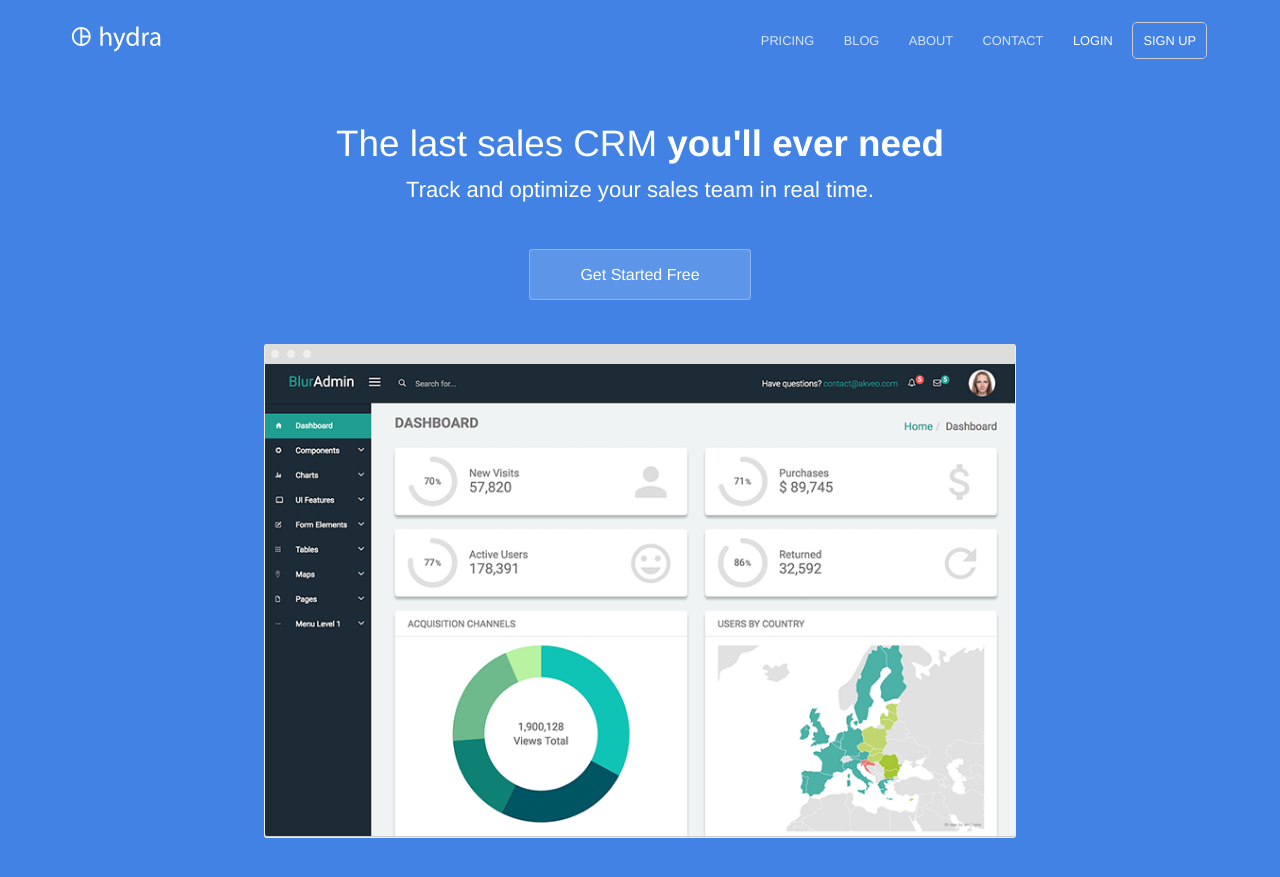
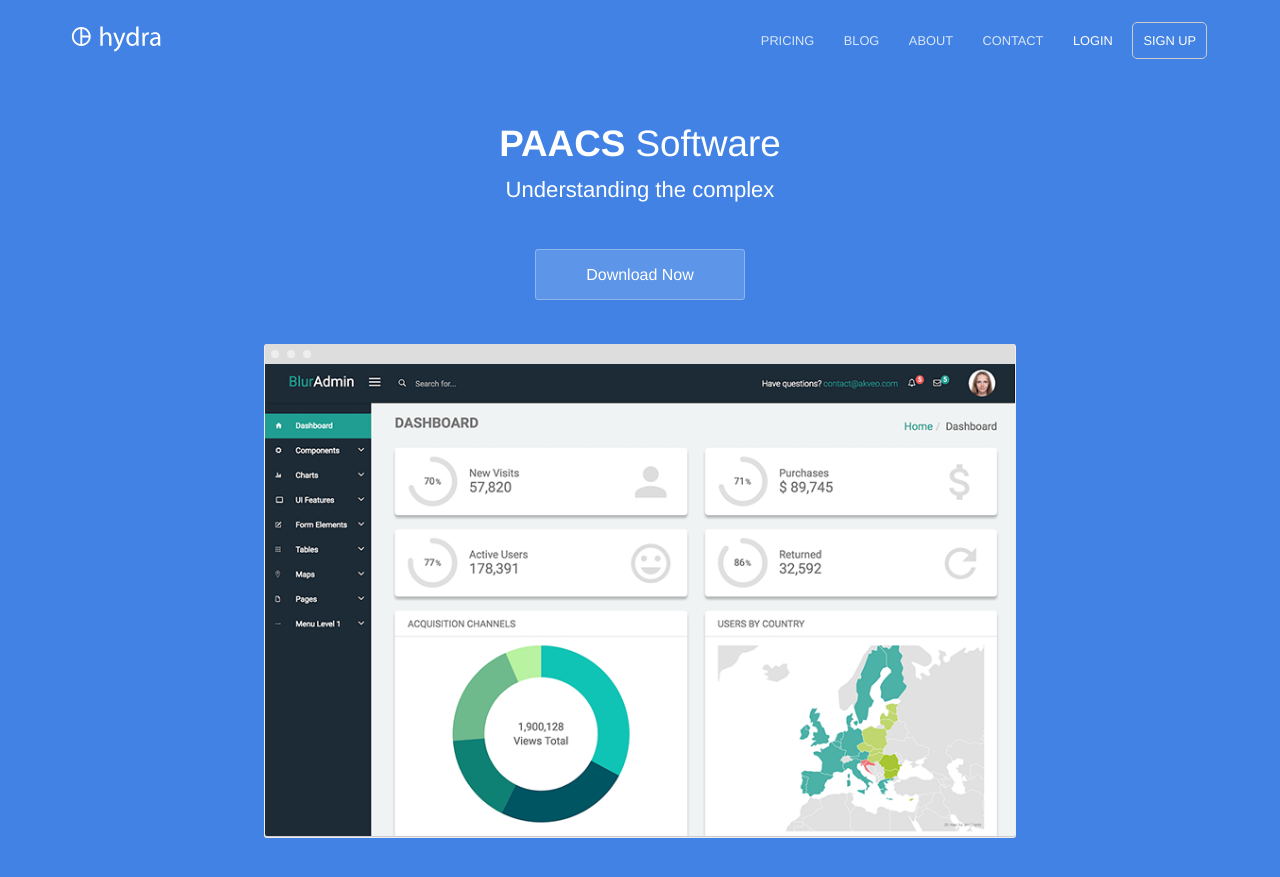
Before and after one commit to Grixsep/PAACS-Website, a Jekyll site: the page built from index.html, in a window 1280 px wide and 900 px high. Shown: the top 877 px of the window. Built offline with Jekyll 4.4.1, drawn with Linux system fonts in a browser that asks for light colours.

Commit message:
Update index.html
slight updates to name

```diff
--- a/index.html
+++ b/index.html
@@ -4,9 +4,9 @@ description: Track and optimize your sales team in real time
 ---
 <section class="hero">
 	<div class="text-container">
-		<h1 class="editable">The last sales CRM <strong>you'll ever need</strong></h1>
-		<p class="subtext editable">Track and optimize your sales team in real time.</p>
-		<div class="cta button alt"><a href="{{ site.baseurl }}/contact/">Get Started Free</a></div>
+		<h1 class="editable"><strong>PAACS</strong> Software</h1>
+		<p class="subtext editable">Understanding the complex</p>
+		<div class="cta button alt"><a href="{{ site.baseurl }}/contact/">Download Now</a></div>
 		<div>
 			<img src="{{ site.baseurl }}/images/dashboard.png" alt="Screenshot" class="screenshot editable" />
 		</div>
```
